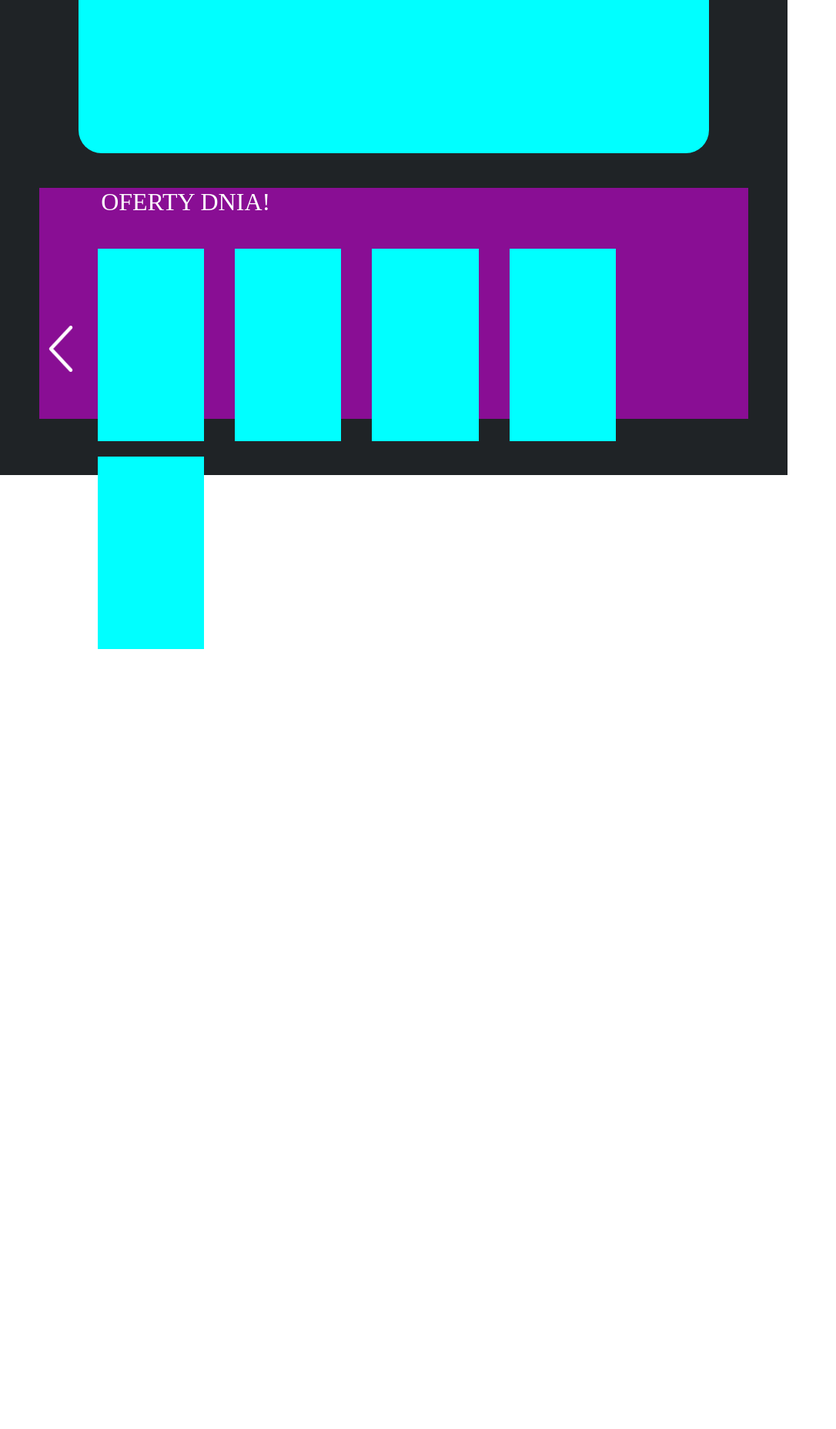
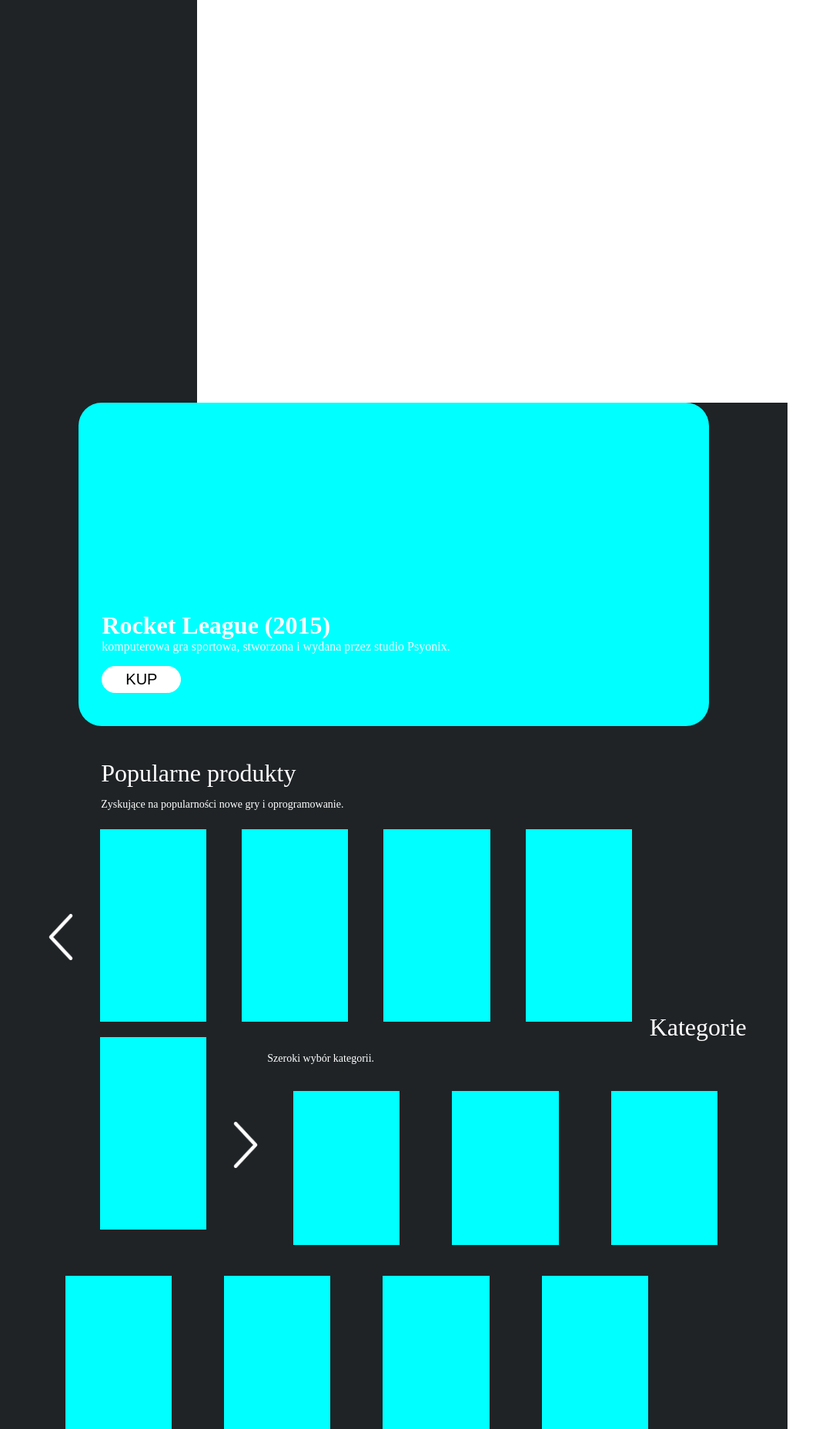
Before and after one commit to l-borkowski/shopPpiu, a PHP site: page /shop_mainpage.html in a window 1280 px wide. Shown: the part 1160-3016 px from the top of the page at 77% size, without its empty margins (0-1086 px from the left). Before the commit the page ends 2003 px from the top, so only its background shows below. Run offline with PHP 8.4, Linux system fonts and the light colour scheme.

Commit message:
Slider, popularne oraz kategorie
Dodano popularne produkty oraz kategorie na stronie
Dodano tymczasową zawartość slidera

```diff
--- a/shop_mainpage.html
+++ b/shop_mainpage.html
@@ -1,5 +1,5 @@
 <!DOCTYPE html>
-<html lang="en">
+<html lang="pl">
 <head>
     <meta charset="UTF-8">
     <meta http-equiv="X-UA-Compatible" content="IE=edge">
@@ -24,7 +24,7 @@
         <div id="nav_bar">
             <ul>
                 <li><a href="#"><img src="images/glowna.png" width="20px" height="20px" style="vertical-align:middle"/>&nbsp;&nbsp;&nbsp;home</a></li>
-                <li><a href="#"><img src="images/kategorie.png" width="20px" height="20px" style="vertical-align:middle"/>&nbsp;&nbsp;&nbsp;kategorie&nbsp;</a><img src="images/strzalka.png" width="15px" height="15px" style="vertical-align:middle"/></li>
+                <li><a href="#"><img src="images/kategorie.png" width="20px" height="20px" style="vertical-align:middle"/>&nbsp;&nbsp;&nbsp;kategorie&nbsp;</a></li>
                 <li><a href="#"><img src="images/promocje.png" width="20px" height="20px" style="vertical-align:middle"/>&nbsp;&nbsp;&nbsp;promocje</a></li>
                 <li><a href="#"><img src="images/nowosci.png" width="20px" height="20px" style="vertical-align:middle"/>&nbsp;&nbsp;&nbsp;nowości</a></li>
                 <li><a href="#"><img src="images/onas.png" width="20px" height="20px" style="vertical-align:middle"/>&nbsp;&nbsp;&nbsp;o nas</a></li>
@@ -34,12 +34,17 @@
     <main>
         <div id="main_sliderbox">
             <div id="main_sliderbox_slider">
-                SLIDER
+                <div id="main_sliderbox_slider_game">
+                    <h1>Rocket League (2015)</h1>
+                    <p>komputerowa gra sportowa, stworzona i wydana przez studio Psyonix.</p>
+                    <input type="button" value="KUP">
+                </div>
             </div>
         </div>
         <div id="main_offers">
             <div id="main_offers_container">
-                <p>OFERTY DNIA!</p>
+                <h1>Popularne produkty</h1>
+                <p>Zyskujące na popularności nowe gry i oprogramowanie.</p>
                 <img src="images/strzalka — lewo.png" width="56px" height="60px" style="vertical-align:middle"/>
                 <div class="main_offers_container_box"></div>
                 <div class="main_offers_container_box"></div>
@@ -48,6 +53,20 @@
                 <div class="main_offers_container_box"></div>
                 <img src="images/strzalka — prawo.png" width="56px" height="60px" style="vertical-align:middle"/>
             </div>
+            <div id="main_offers_container">
+                <h1>Kategorie</h1>
+                <p>Szeroki wybór kategorii.</p>
+                <div class="main_offers_container_box2"></div>
+                <div class="main_offers_container_box2"></div>
+                <div class="main_offers_container_box2"></div>
+                <div class="main_offers_container_box2"></div>
+                <div class="main_offers_container_box2"></div>
+                <div class="main_offers_container_box2"></div>
+                <div class="main_offers_container_box2"></div>
+                <div class="main_offers_container_box2"></div>
+                <div class="main_offers_container_box2"></div>
+                <div class="main_offers_container_box2"></div>
+            </div>
         </div>
     </main>
     <div style="clear: both;"></div>
--- a/style.css
+++ b/style.css
@@ -7,7 +7,7 @@ header
     padding: 20px 40px 0px 40px;
     background-color: #1F2326;
     height: 80px;
-    width: 95.85%;
+    width: 95.80%;
 }
 #header_logo
 {
@@ -47,7 +47,7 @@ header
 #nav_bar
 {
     width: 20%;
-    height: 839px;
+    height: 1583px;
     background-color: #1F2326;
     text-transform: uppercase;
     border-right: 1px solid white;
@@ -85,10 +85,31 @@ header
     background-color: aqua;
     border-radius: 30px;
 }
+#main_sliderbox_slider_game
+{
+    padding-top: 250px;
+    margin-left: 30px;
+}
+#main_sliderbox_slider_game > h1
+{
+    margin-bottom: 0px;
+}
+#main_sliderbox_slider_game > p
+{
+    margin-top: 0px;
+}
+#main_sliderbox_slider_game > input
+{
+    padding: 5px 30px;
+    background-color: white;
+    border: 1px solid white;
+    border-radius: 20px;
+    font-size: 20px;
+}
 #main_offers
 {
     width: 79.94%;
-    height: 405px;
+    height: 1150px;
     background-color: #1F2326;
     float: left;
 }
@@ -96,20 +117,27 @@ header
 {
     width: 90%;
     height: 300px;
-    margin: 20px auto;
-    background-color: rgb(137, 14, 148);
+    margin: 30px auto;
+    background-color: #1F2326;
     color: white;
 
 }
 #main_offers_container > img
 {
     float: left;
-    margin: 110px 0px;
+    margin: 120px 0px;
+}
+#main_offers_container > h1
+{
+    font-weight: 400;
+    margin-left: 80px;
+    font-size: 32px;
+    margin-bottom: 5px;
 }
 #main_offers_container > p
 {
     margin-left: 80px;
-    font-size: 32px;
+    font-size: 14px;
 }
 .main_offers_container_box
 {
@@ -117,5 +145,13 @@ header
     height: 250px;
     background-color: aqua;
     float: left;
-    margin: 10px 20px;
+    margin: 10px 23px;
 }
+.main_offers_container_box2
+{
+    width: 15%;
+    height: 200px;
+    background-color: aqua;
+    float: left;
+    margin: 20px 34px;
+}
```
